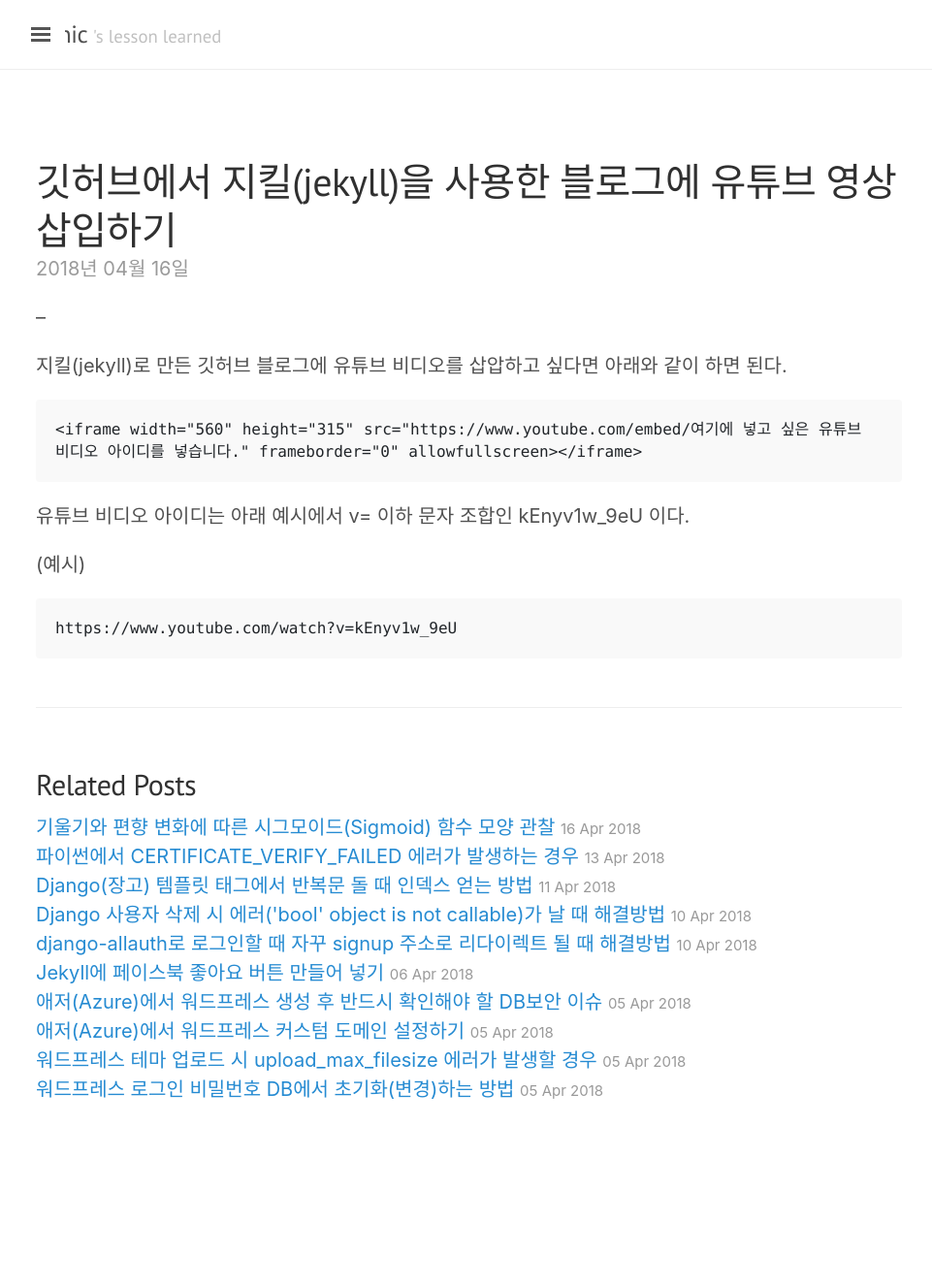
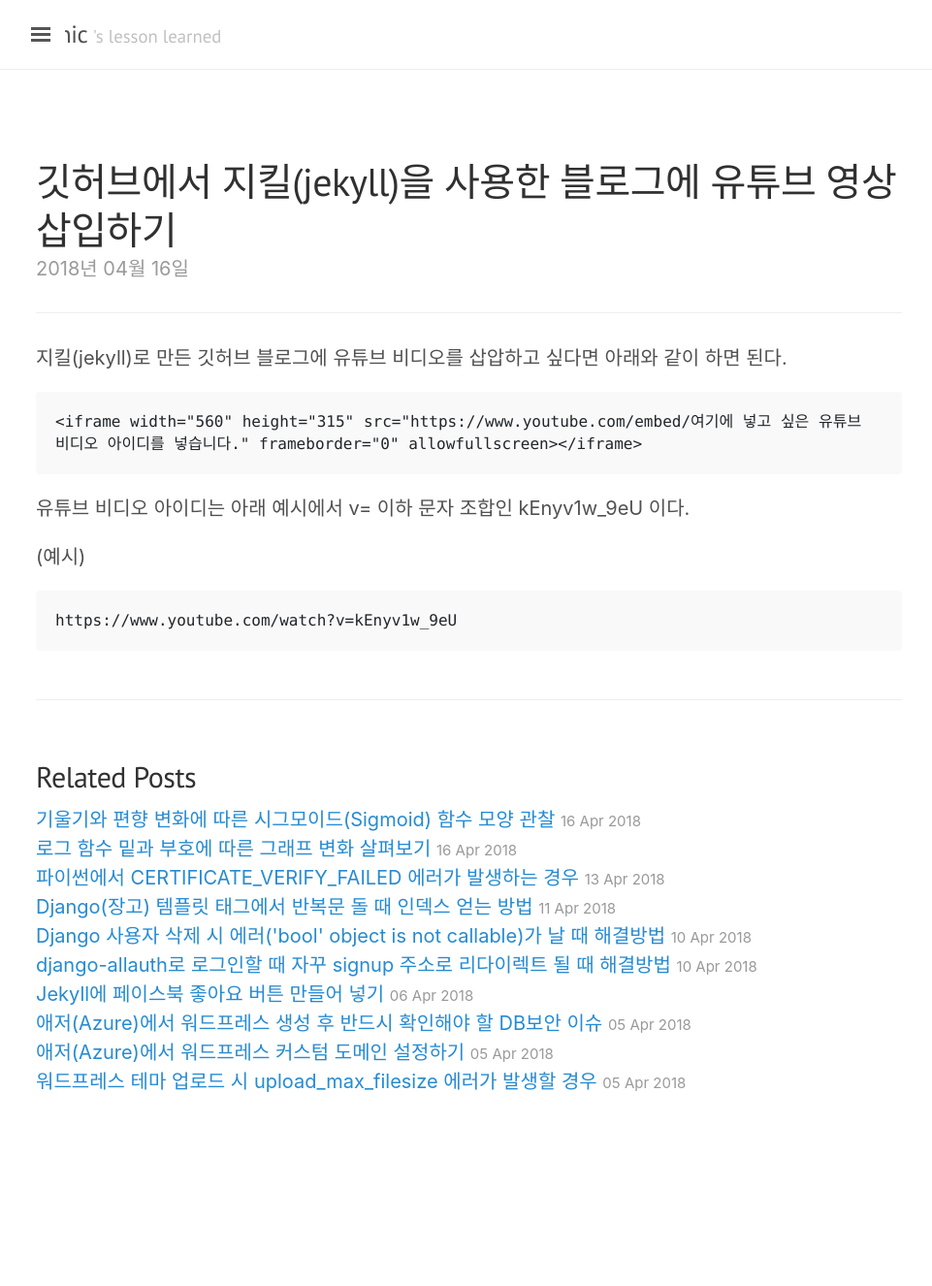
Before and after one commit to jwkcp/jwkcp.github.com, a Jekyll site: the page built from _posts/2018-04-16-how-to-insert-youtube-into-jekyll.md, in a window 1280 px wide. Shown: the whole page at 97% size, without its empty margins (3-964 px from the left). Built offline with Jekyll 4.4.1, drawn with Linux system fonts in a browser that asks for light colours; nearby versions of some CDN libraries; comment, search, counter and statistics services are not loaded; some of the changed lines change nothing that is shown.

Commit message:
new posting

```diff
--- a/_posts/2018-04-16-how-to-insert-youtube-into-jekyll.md
+++ b/_posts/2018-04-16-how-to-insert-youtube-into-jekyll.md
@@ -5,7 +5,7 @@
 comments: true
 ---
 
---
+---
 
 지킬(jekyll)로 만든 깃허브 블로그에 유튜브 비디오를 삽압하고 싶다면 아래와 같이 하면 된다.
 
--- /dev/null
+++ b/_posts/2018-04-16-log-function-graph.md
@@ -0,0 +1,31 @@
+---
+layout: post
+title: 로그 함수 밑과 부호에 따른 그래프 변화 살펴보기
+tags: deeplearning
+comments: true
+---
+
+---
+
+아래는 로그 함수의 밑(2, e, 10)과 부호에 따라 어떤 형태의 그래프가 그려지는지 비교해보기 위해 만들어 본 것이다.
+log**e**를 자연로그, log**10**을 상용로그라고도 부른다. 큰 수를 다룰수록 상용로그(log**10**x)는 각 구간의 간격이 커지기 때문에 왜곡이 심해진다. 그래서 천문학이나 우주 탐사같은 곳에서는 자연로그(log**e**x)를 많이 사용하고 있다.
+
+---
+
+**당연하지만 아래 그래프에서 3가지만 언급하자면 -**
+
+1. x축의 로그 함수 밑이 커지면 y값이 작아진다.
+   (이는 지수함수와 역연산 관계를 생각해보면 쉽다.)
+
+2. 부호가 반대가 되면 그래프는 x축을 기준으로 대칭이 된다.
+
+3. 로그 함수 특성 상 x축의 값이 아무리 커져도 y축의 변화는 크지 않다.
+
+[![2018-04-16_11.01.43.png](https://s26.postimg.cc/oygxf6kll/2018-04-16_11.01.43.png)](https://postimg.cc/image/4r3hmvn45/)
+
+---
+
+위 3번을 다시 한번 살펴보기 위해 x축의 범위를 크게 넓힌 후 다시 비교해봤다.
+x측의 값이 엄청나게 커졌지만 자연로그(log**e**x)의 결과 값인 y축 값은 30을 채 넘지 않는다.
+
+[![2018-04-16_11.01.52.png](https://s26.postimg.cc/xi0bcq361/2018-04-16_11.01.52.png)](https://postimg.cc/image/s6les0h39/)
```
Also changed, not shown: _posts/2018-04-16-sigmoid-graph-according-to-slope-change.md (+1 -1 lines).
